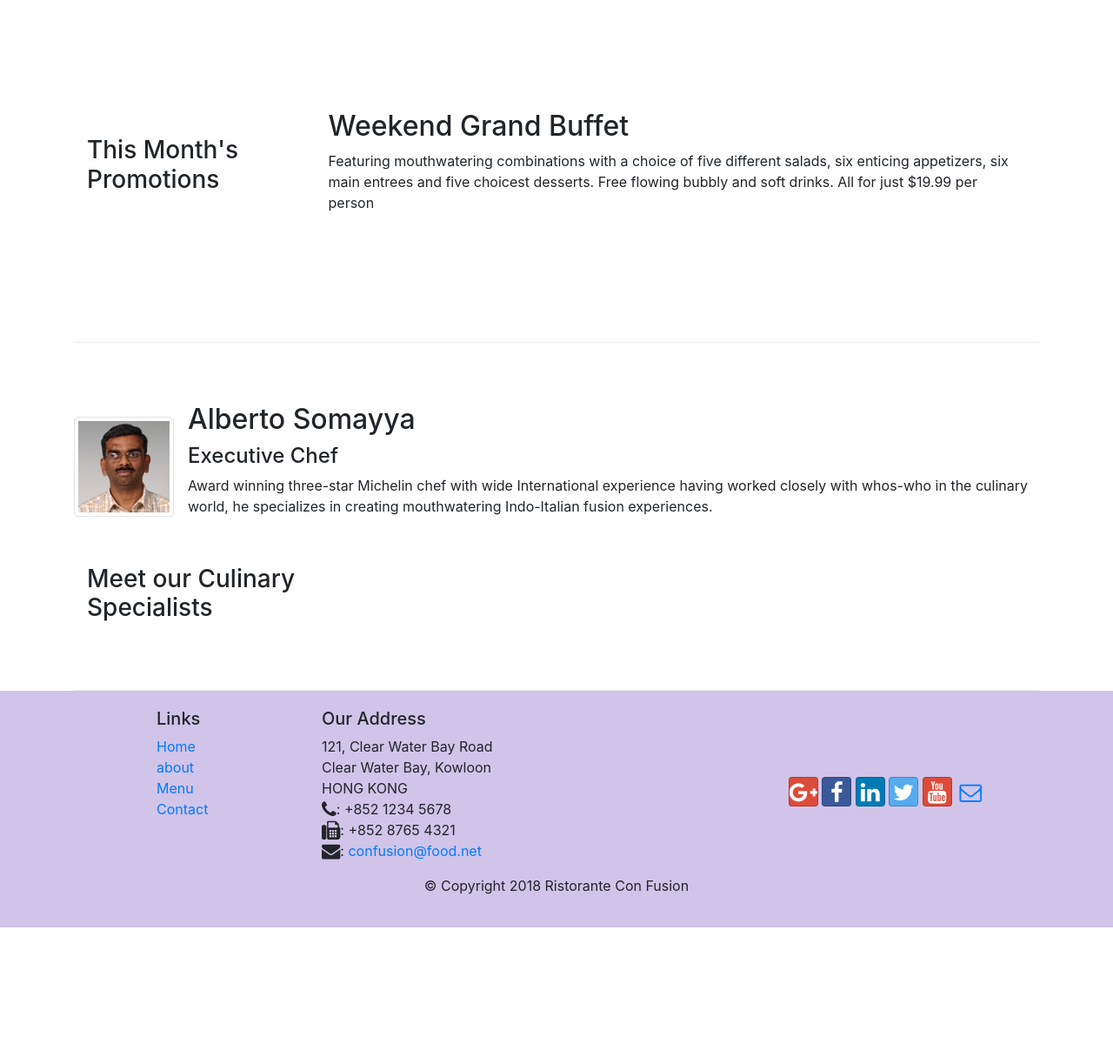
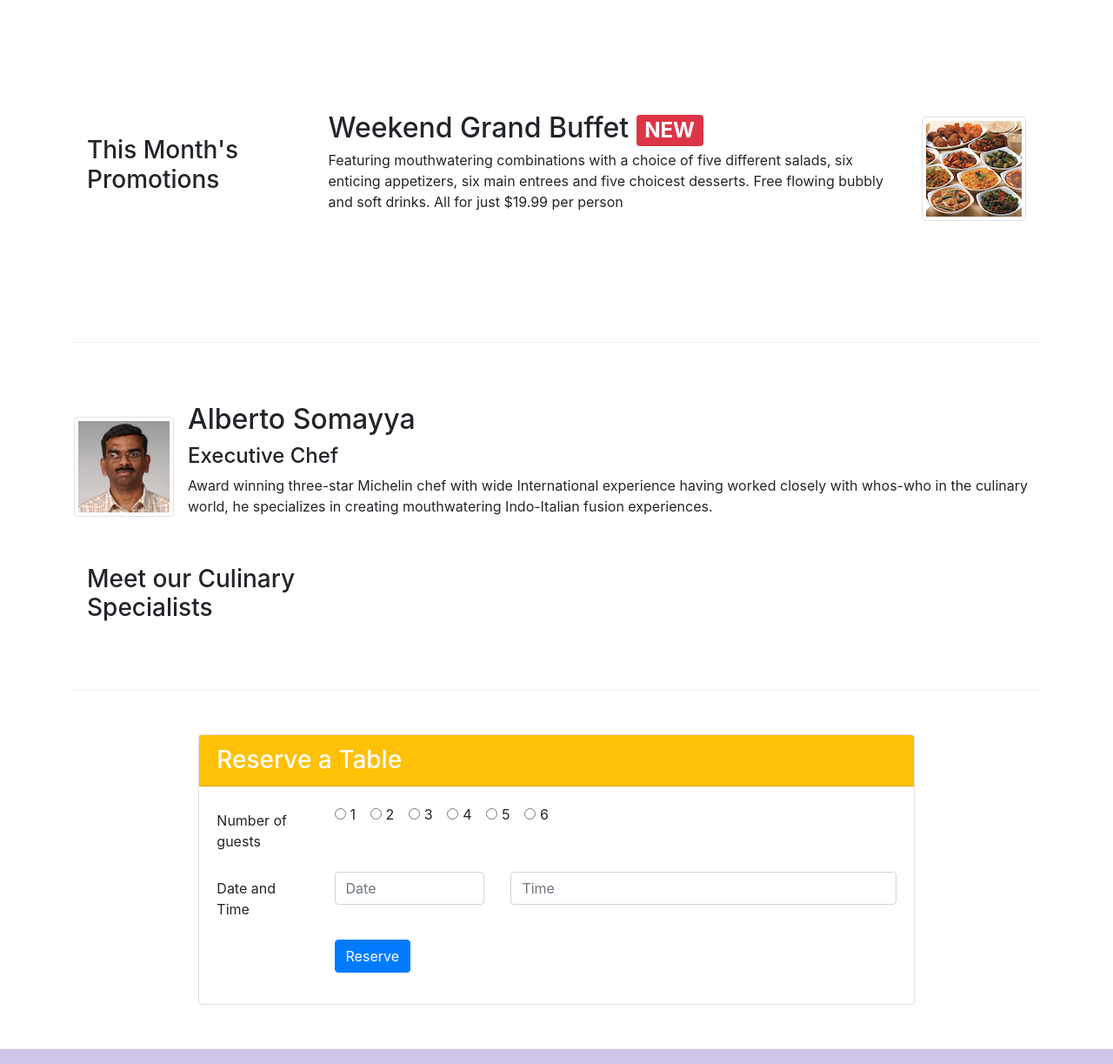
Before and after one commit to niriksha02/newgit, a website: page index.html in a window 1280 px wide. Shown: the part 740-1963 px from the top of the page at 87% size. Before the commit the page ends 1806 px from the top, so only its background shows below. Drawn offline with nearby package versions, Linux system fonts and the light colour scheme.

Commit message:
second assignment

```diff
--- a/index.html
+++ b/index.html
@@ -19,21 +19,26 @@
     <nav class="navbar navbar-dark navbar-expand-sm  fixed-top">
         <div class="container">
             <button class="navbar-toggler" type="button" data-toggle="collapse" data-target="#Navbar">
-                    <span class="navbar-toggler-icon"></span>
+                <span class="navbar-toggler-icon"></span>
             </button>
-            <a class="navbar-brand mr-auto" href="#"><img src="img/logo.png" height="30" width="41"></a>
+            <a class="navbar-brand mr-auto" href="#"><img src="img/logo.png" height="30" width="41" alt=""> </a>
 
             <div class="collapse navbar-collapse" id="Navbar">
+                <!-- mr-auto the contents is pushed as left as possible  -->
+                <ul class="navbar-nav mr-auto">
+                    <li class="nav-item"><a class="nav-link" href="./index.html"><span class="fa fa-home fa-lg"></span>
+                            Home</a></li>
+                    <li class="nav-item active"><a class="nav-link" href="./aboutus.html"><span class="fa fa-info fa-lg"></span>
+                            About</a></li>
+                    <li class="nav-item"><a class="nav-link" href="#"><span class="fa fa-list fa-lg"></span> Menu</a>
+                    </li>
+                    <li class="nav-item"><a class="nav-link" href="./contactus.html"><span
+                                class="fa fa-address-card fa-lg"></span> Contact</a></li>
 
+                </ul>
             </div>
-            <ul class="navbar-nav mr-auto">
-                <li class="nav-item active"><a class="nav-link" href="#"><span class="fa fa-home fa-lg"></span> Home</a></li>
-                <li class="nav-item"><a class="nav-link" href="./aboutus.html"><span class="fa fa-info fa-lg"></span> About</a></li>
-                <li class="nav-item"><a class="nav-link" href="#"><span class="fa fa-list fa-lg"></span> Menu</a></li>
-                <li class="nav-item"><a class="nav-link" href="./contactus.html"><span class="fa fa-address-card fa-lg"></span> Contact</a></li>
-            </ul>
+
         </div>
-
     </nav>
         <header class="jumbotron">
         <div class="container">
@@ -41,14 +46,22 @@
                 <div class="col-12 col-sm-6">
                     <h1>Ristorante con Fusion</h1>
                     <p>We take inspiration from the World's best cuisines, and create a unique fusion experience. Our lipsmacking creations will tickle your culinary senses!</p>
-                </div>
-                <div class="col-12 col-sm align-self-center">
-                    <img src="img/logo.png" class="img-fluid">
+
+
                 </div>
 
+                    <div class="col-12 col-sm-3 align-self-center">
+                    <img src="img/logo.png" class="img-fluid">
+                    </div>
+                    <div class="col-12 col-sm-3 align-items-center">
+                        <a class="btn btn-block  btn-warning" href="#Reserve" >Reserve a Table</a>
+                    </div>
 
             </div>
+
+
         </div>
+
     </header>
 
     <div class="container">
@@ -79,10 +92,23 @@
             <div class="col-12 col-sm-4 col-md-3">
                 <h3>This Month's Promotions</h3>
             </div>
-            <div class="col col-sm col-md">
-                <h2>Weekend Grand Buffet</h2>
-                <p>Featuring mouthwatering combinations with a choice of five different salads, six enticing appetizers, six main entrees and five choicest desserts. Free flowing bubbly and soft drinks. All for just $19.99 per person </p>
+            <div class="col col-sm order-sm-center col-md">
+                <div class="media">
+
+                    <div class="media-body">
+                        <h2 class="mt-0 mb-1">Weekend Grand Buffet
+                            <span class="badge badge-danger">NEW</span>
+
+                        </h2>
+                        <p class="d-none d-sm-block">
+                            Featuring mouthwatering combinations with a choice of five different salads, six enticing appetizers, six main entrees and five choicest desserts. Free flowing bubbly and soft drinks. All for just $19.99 per person </p>
+
+                        </div>
+                        <img class="d-flex ml-3 img-thumbnail align-self-center"
+                        src="img/buffet.png" alt="Weekend Grand Buffet" >
+                </div>
             </div>
+
         </div>
 
         <div class ="row row-content align-items-center">
@@ -105,7 +131,62 @@
 
         </div>
     </div>
+    <div class ="row row-content align-items-center">
+        <div class="col-12 offset-md-2 col-md-8">
+            <div class="card" id="Reserve">
+                <h3 class="card-header bg-warning text-white">Reserve a Table</h3>
+                <div class="card-body">
+                    <form>
+                        <div class="form-group row">
+                            <label for="Number of guests" class="col-md-2 col-form-label">Number of guests</label>
+                            <div class="col-md-10">
+                                <div class="form-check form-check-inline">
+                                <input class="form-check-input" type="radio" name="inlineRadioOptions" id="inlineRadio1" value="option1">
+                            <label class="form-check-label" for="inlineRadio1">1</label>
+                          </div>
+                          <div class="form-check form-check-inline">
+                            <input class="form-check-input" type="radio" name="inlineRadioOptions" id="inlineRadio2" value="option2">
+                            <label class="form-check-label" for="inlineRadio2">2</label>
+                          </div>
+                          <div class="form-check form-check-inline">
+                            <input class="form-check-input" type="radio" name="inlineRadioOptions" id="inlineRadio3" value="option3" >
+                            <label class="form-check-label" for="inlineRadio3">3 </label>
+                          </div>
+                          <div class="form-check form-check-inline">
+                            <input class="form-check-input" type="radio" name="inlineRadioOptions" id="inlineRadio3" value="option3" >
+                            <label class="form-check-label" for="inlineRadio3">4 </label>
+                          </div>
+                          <div class="form-check form-check-inline">
+                            <input class="form-check-input" type="radio" name="inlineRadioOptions" id="inlineRadio3" value="option3" >
+                            <label class="form-check-label" for="inlineRadio3">5 </label>
+                          </div>
+                          <div class="form-check form-check-inline">
+                            <input class="form-check-input" type="radio" name="inlineRadioOptions" id="inlineRadio3" value="option3" >
+                            <label class="form-check-label" for="inlineRadio3">6 </label>
+                          </div>
+                        </div>
+                        </div>
+                        <div class="form-group row">
+                            <label for="Date and Time" class="col-12 col-md-2 col-form-label">Date and Time</label>
+                            <div class="col-5 col-md-3">
+                                <input type="Date and Time" class="form-control" id="Date and Time" name="Date" placeholder="Date">
+                            </div>
+                            <div class="col-7 col-md-7">
+                                <input type="Date and Time" class="form-control" id="Date and Time" name="Time" placeholder="Time">
 
+                            </div>
+                        </div>
+                        <div class="form-group row">
+                            <div class="offset-md-2 col-md-10">
+                                <button type="submit" class="btn btn-primary">Reserve</button>
+                            </div>
+                        </div>
+                    </form>
+                </div>
+            </div>
+
+        </div>
+    </div>
     <footer class="footer">
         <div class="container">
             <div class ="row ">
```
Also changed, not shown: aboutus.html (+14 -9 lines).
